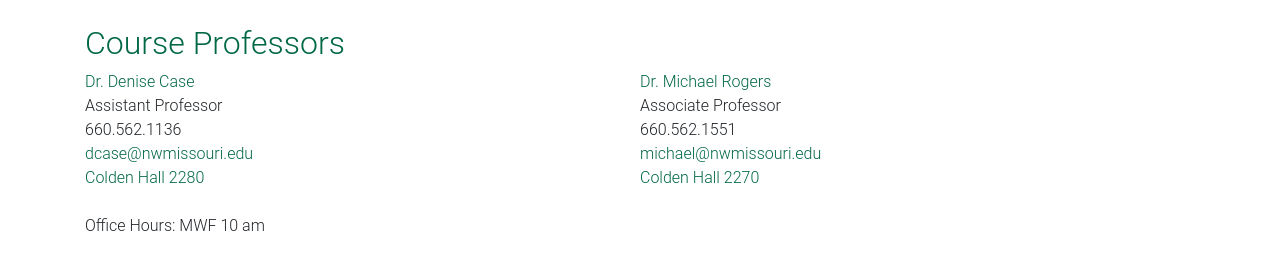
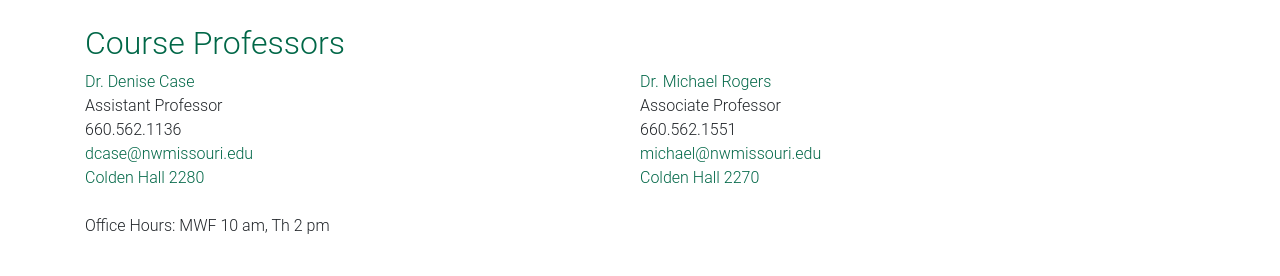
Before and after one commit to denisecase/44-563-webapps-syllabus, a website: page index.html in a window 1280 px wide. Shown: the part 752-1028 px from the top of the page. Drawn offline with nearby package versions, Linux system fonts and the light colour scheme.

Commit message:
more office hours

```diff
--- a/index.html
+++ b/index.html
@@ -237,7 +237,7 @@
                 Colden Hall 2280</a
               >
               <br />
-              Office Hours: MWF 10 am
+              Office Hours: MWF 10 am, Th 2 pm
             </div>
 
             <div class="professor-column">
```
